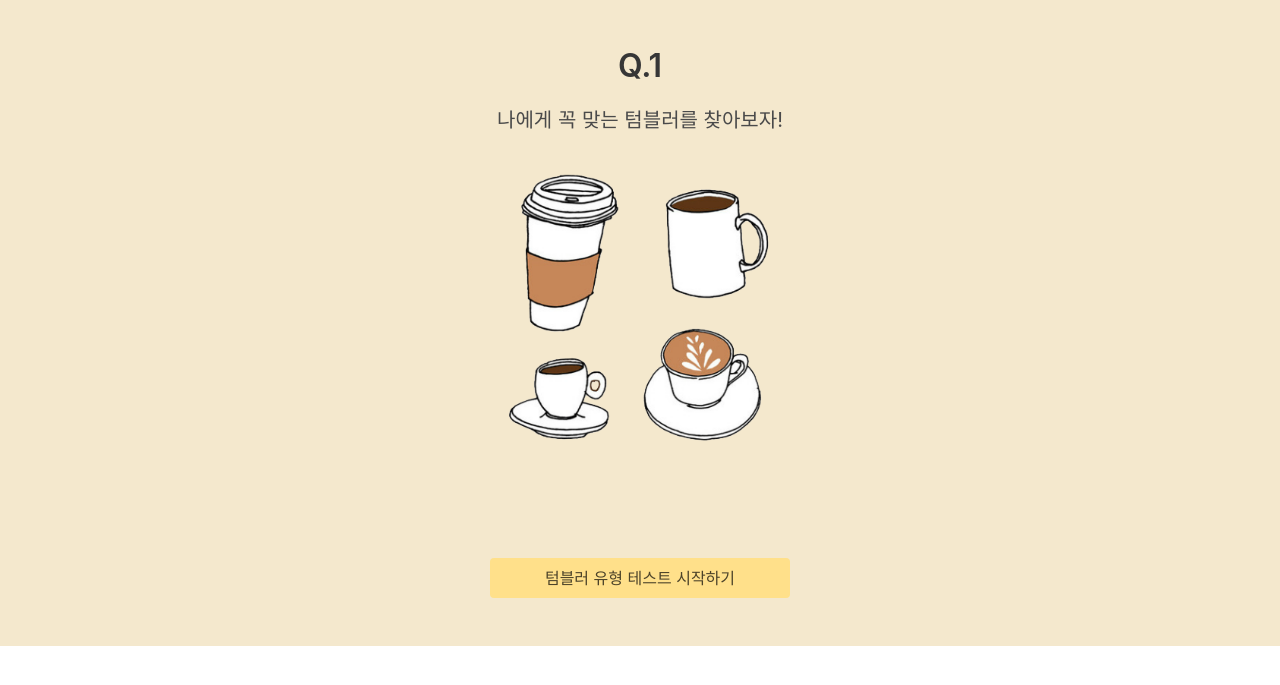
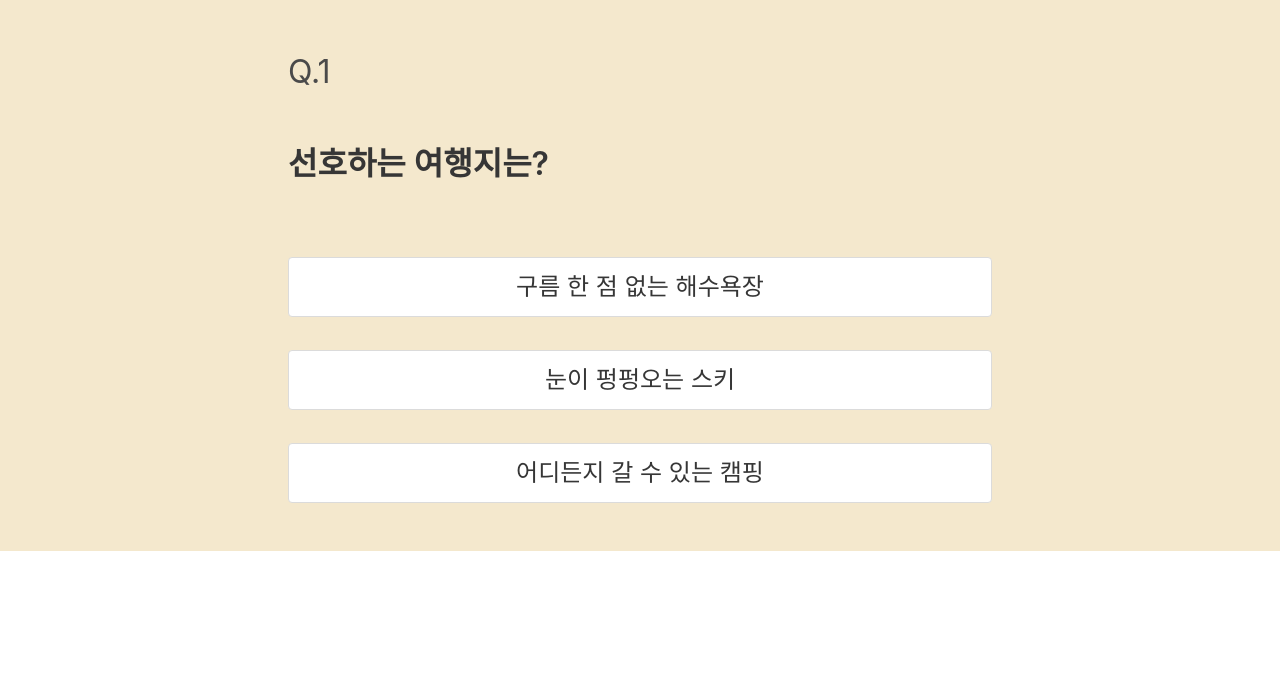
Before and after one commit to helloJihyun/my-tumblr, a Flask app: template templates/question1.html in a window 1280 px wide. Shown: the top 685 px of the page. Run offline with Flask 2, Linux system fonts and the light colour scheme; the template is opened without the code that fills it, so the values that code supplies are empty.

Commit message:
질문페이지 형식 만들기
질문 페이지 형식을 만들었다.

```diff
--- a/app.py
+++ b/app.py
@@ -3,9 +3,9 @@ from flask import Flask
 app = Flask(__name__)
 
 
-@app.route('/')
-def hello_world():
-    return 'Hello World!'
+@app.route('/test')
+def get_test_page():
+    return render_template('question1.html')
 
 
 if __name__ == '__main__':
--- a/templates/index.html
+++ b/templates/index.html
@@ -44,7 +44,7 @@
             <img src="image/coffee.png">
         </div>
         <div class="buttons">
-            <button class="button is-warning">텀블러 유형 테스트 시작하기</button>
+            <button class="button is-warning" onclick="location.href = '/test'">텀블러 유형 테스트 시작하기</button>
         </div>
     </div>
 </section>
--- a/templates/question1.html
+++ b/templates/question1.html
@@ -9,45 +9,49 @@
         * {
             background-color: #f4e8cd;
         }
+
+        .section {
+            width: 800px;
+            margin: auto;
+        }
+
         .container {
             text-align: center;
         }
-        .img {
-            width: 350px;
-            height: 350px;
-            margin: 25px auto;
 
-            background-size: cover;
-            background-position: center;
+        .question {
+            width: 800px;
+            text-align: left;
+        }
+
+        .title {
+            margin: 50px 0px;
         }
 
         .button {
             margin: 25px auto;
-            width: 300px;
         }
 
         .button:hover {
-            background-color: #ffd000;
+            background-color: #4edbbf;
         }
     </style>
 </head>
 <body>
 <section class="section">
     <div class="container">
-        <h1 class="title">
-            Q.1
-        </h1>
-        <h2>
-
-        </h2>
-        <p class="subtitle">
-            나에게 꼭 맞는 텀블러를 찾아보자!
-        </p>
-        <div class="img">
-            <img src="image/coffee.png">
+        <div class="question">
+            <p class="q-number" style="font-size: xx-large">
+                Q.1
+            </p>
+            <h1 class="title">
+                선호하는 여행지는?
+            </h1>
         </div>
-        <div class="buttons">
-            <button class="button is-warning">텀블러 유형 테스트 시작하기</button>
+        <div class="buttons" id="button">
+            <button class="button is-large is-fullwidth">구름 한 점 없는 해수욕장</button>
+            <button class="button is-large is-fullwidth">눈이 펑펑오는 스키</button>
+            <button class="button is-large is-fullwidth">어디든지 갈 수 있는 캠핑</button>
         </div>
     </div>
 </section>
```
